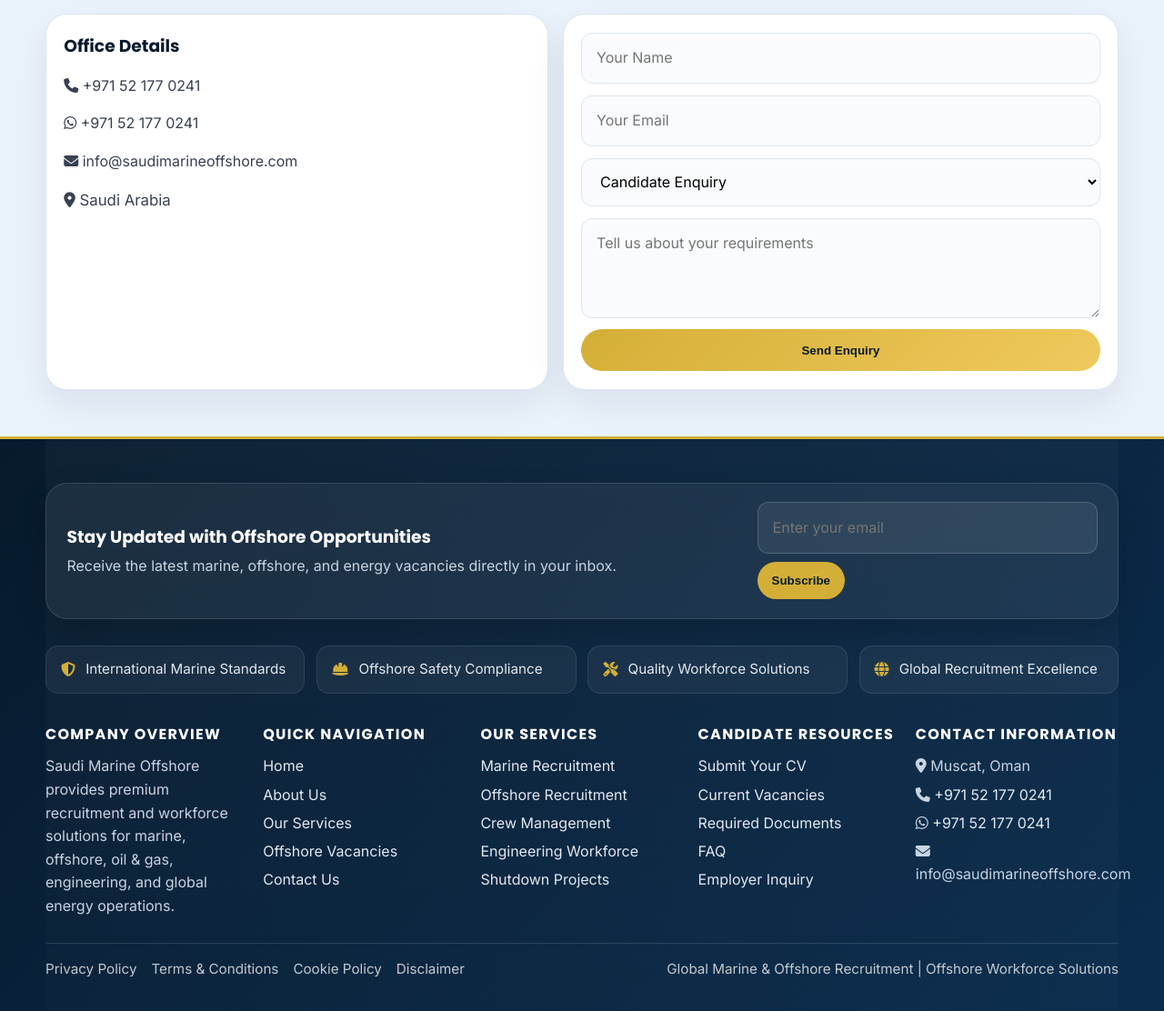
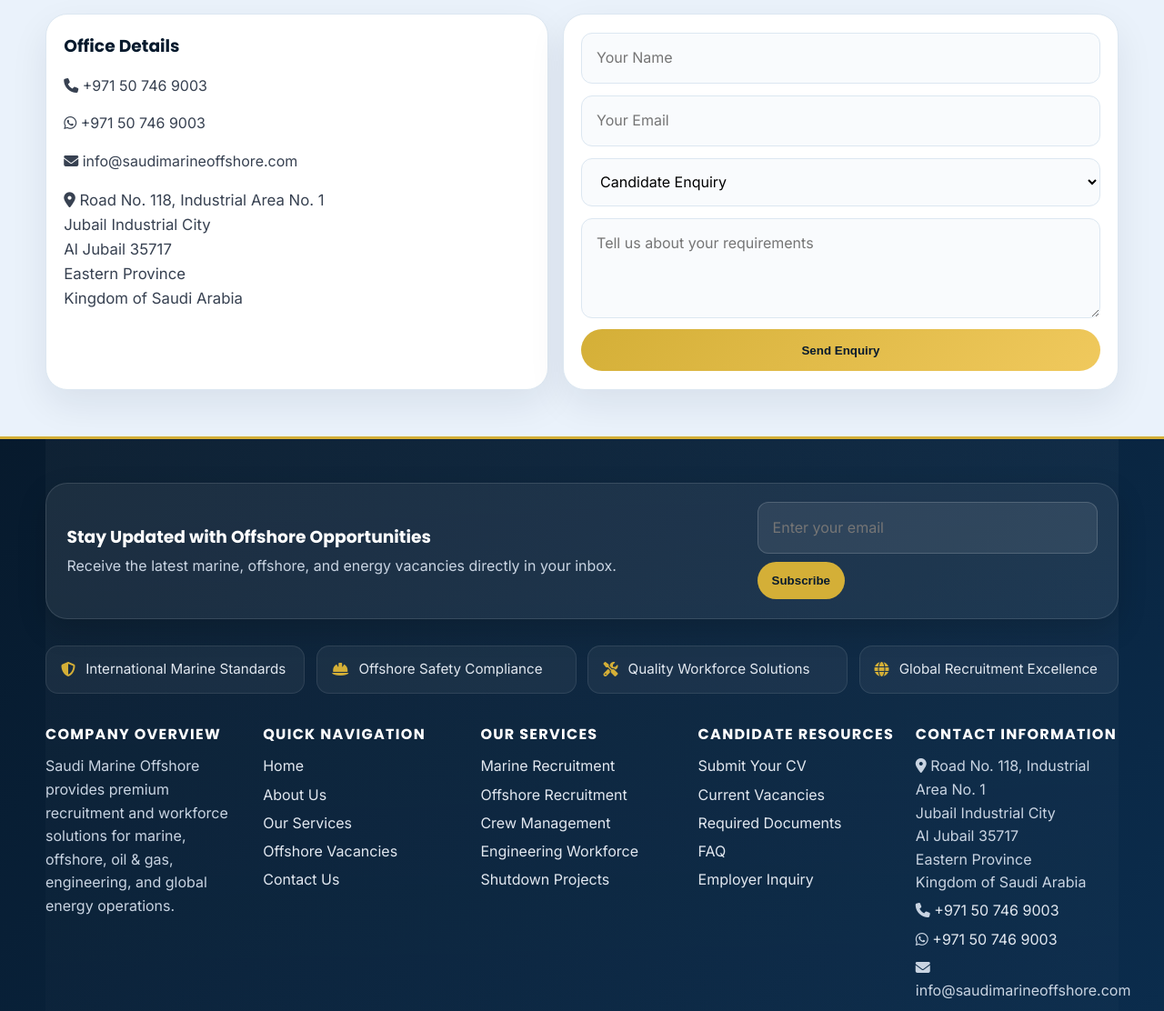
Before and after one commit to luffyazaro-star/saudi, a plain HTML site: page index.html in a window 1280 px wide. Shown: the part 6440-7552 px from the top of the page at 91% size. Drawn offline with Linux system fonts and the light colour scheme.

Commit message:
Add files via upload

```diff
--- a/index.html
+++ b/index.html
@@ -769,10 +769,10 @@
           <div class="contact-grid" style="margin-top: 1rem;">
             <div class="contact-card">
               <h3>Office Details</h3>
-              <p><i class="fa-solid fa-phone"></i> <a href="tel:+971521770241">+971 52 177 0241</a></p>
-              <p><i class="fa-brands fa-whatsapp"></i> <a href="https://wa.me/971521770241" target="_blank" rel="noopener">+971 52 177 0241</a></p>
+              <p><i class="fa-solid fa-phone"></i> <a href="tel:+971507469003">+971 50 746 9003</a></p>
+              <p><i class="fa-brands fa-whatsapp"></i> <a href="https://wa.me/971507469003" target="_blank" rel="noopener">+971 50 746 9003</a></p>
               <p><i class="fa-solid fa-envelope"></i> info@saudimarineoffshore.com</p>
-              <p style="font-size: 1.05rem;"><i class="fa-solid fa-location-dot"></i> Saudi Arabia</p>
+              <p style="font-size: 1.05rem;"><i class="fa-solid fa-location-dot"></i> Road No. 118, Industrial Area No. 1<br>Jubail Industrial City<br>Al Jubail 35717<br>Eastern Province<br>Kingdom of Saudi Arabia</p>
             </div>
             <div class="form-card">
               <form>
@@ -843,9 +843,9 @@
           </div>
           <div>
             <h4>Contact Information</h4>
-            <p><i class="fa-solid fa-location-dot"></i> Muscat, Oman</p>
-            <p><i class="fa-solid fa-phone"></i> <a href="tel:+971521770241">+971 52 177 0241</a></p>
-            <p><i class="fa-brands fa-whatsapp"></i> <a href="https://wa.me/971521770241" target="_blank" rel="noopener">+971 52 177 0241</a></p>
+            <p><i class="fa-solid fa-location-dot"></i> Road No. 118, Industrial Area No. 1<br>Jubail Industrial City<br>Al Jubail 35717<br>Eastern Province<br>Kingdom of Saudi Arabia</p>
+            <p><i class="fa-solid fa-phone"></i> <a href="tel:+971507469003">+971 50 746 9003</a></p>
+            <p><i class="fa-brands fa-whatsapp"></i> <a href="https://wa.me/971507469003" target="_blank" rel="noopener">+971 50 746 9003</a></p>
             <p><i class="fa-solid fa-envelope"></i> info@saudimarineoffshore.com</p>
           </div>
         </div>
@@ -863,7 +863,7 @@
       </div>
     </footer>
 
-    <a class="floating-btn" href="https://wa.me/971521770241" target="_blank" rel="noopener" aria-label="WhatsApp"><i class="fa-brands fa-whatsapp"></i></a>
+    <a class="floating-btn" href="https://wa.me/971507469003" target="_blank" rel="noopener" aria-label="WhatsApp"><i class="fa-brands fa-whatsapp"></i></a>
     <button class="back-to-top" id="backToTop" aria-label="Back to top"><i class="fa-solid fa-arrow-up"></i></button>
 
     <script>
```
